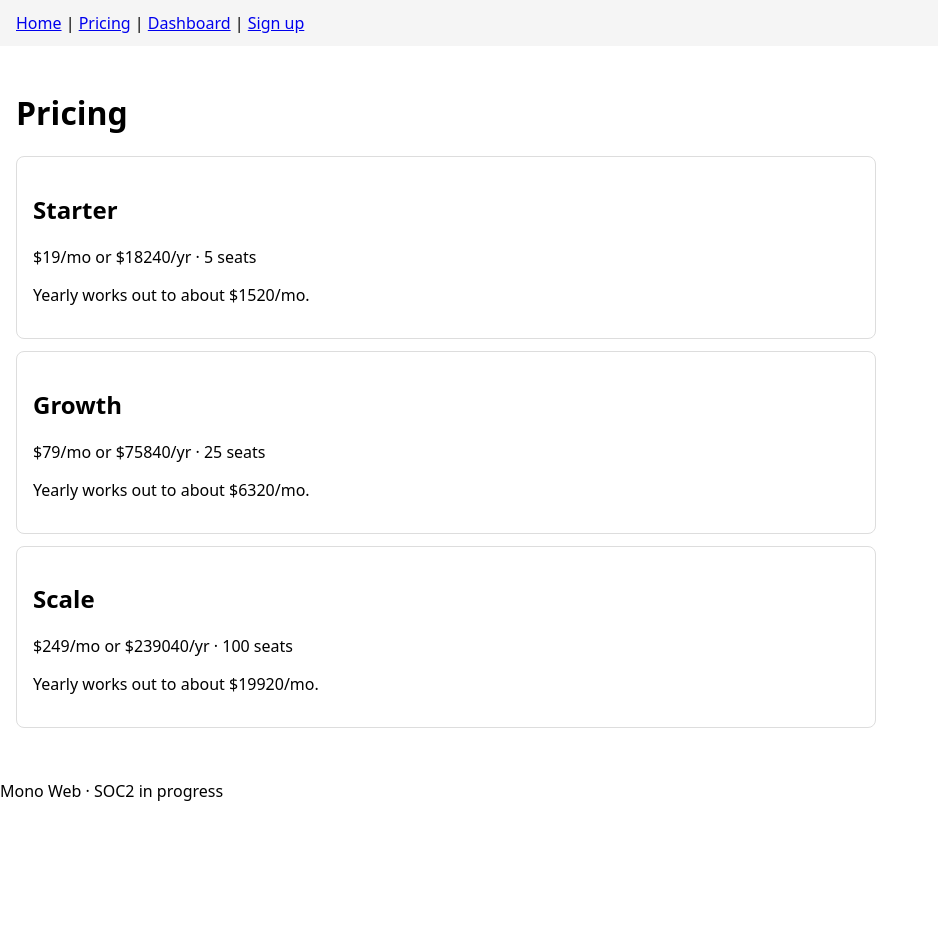
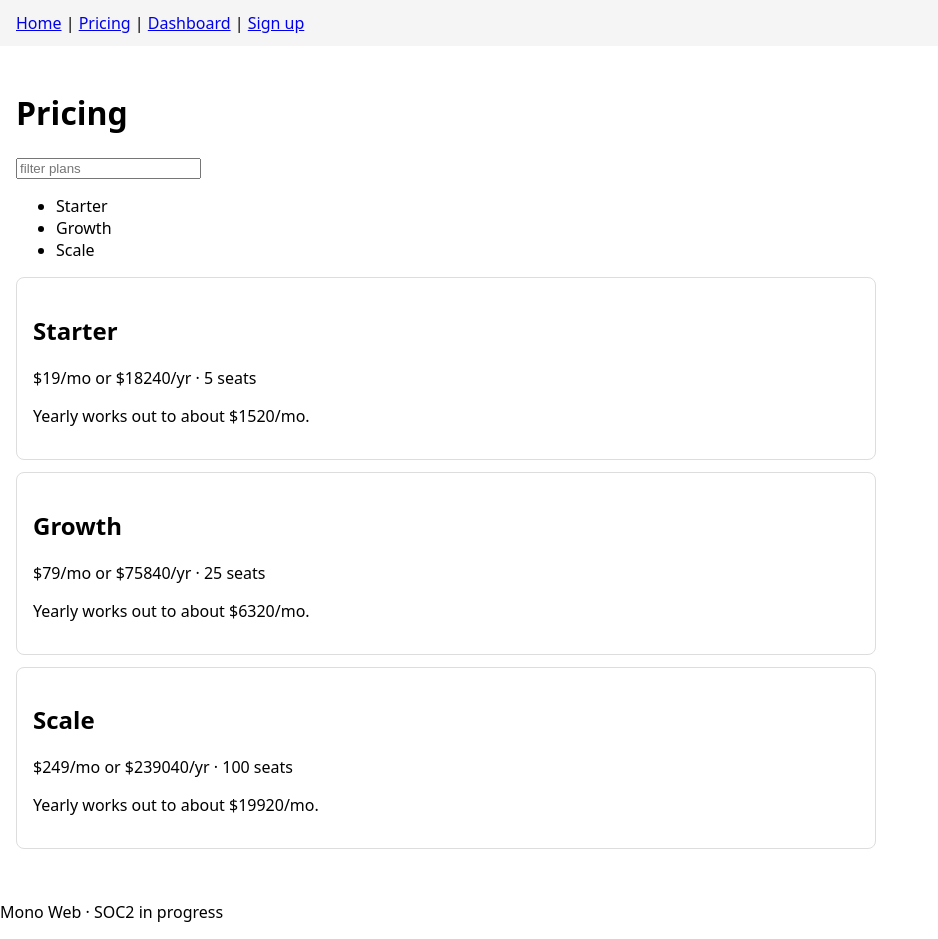
Before and after one commit to ArchAstroEvals/enterprise-mono, a Next.js app in the folder apps/web/: page /pricing in a window 1280 px wide. Shown: the whole page, without its empty margins (0-938 px from the left). Before the commit the page ends 818 px from the top, so only its background shows below. Built offline with nearby package versions, Linux system fonts and the light colour scheme.

Commit message:
Pricing filter page

```diff
--- a/apps/web/app/pricing/page.jsx
+++ b/apps/web/app/pricing/page.jsx
@@ -1,5 +1,6 @@
 import { PLANS, monthlyToAnnual, effectiveMonthly } from "@mono/billing";
 import PricingCard from "../../components/PricingCard.jsx";
+import PlanFilter from "../../components/PlanFilter.jsx";
 
 export const metadata = { title: "Pricing — Mono Web" };
 
@@ -7,6 +8,7 @@ export default function Pricing() {
   return (
     <div>
       <h1>Pricing</h1>
+      <PlanFilter plans={PLANS} />
       {PLANS.map((plan) => {
         const yearly = monthlyToAnnual(plan.monthlyCents);
         return (
```
